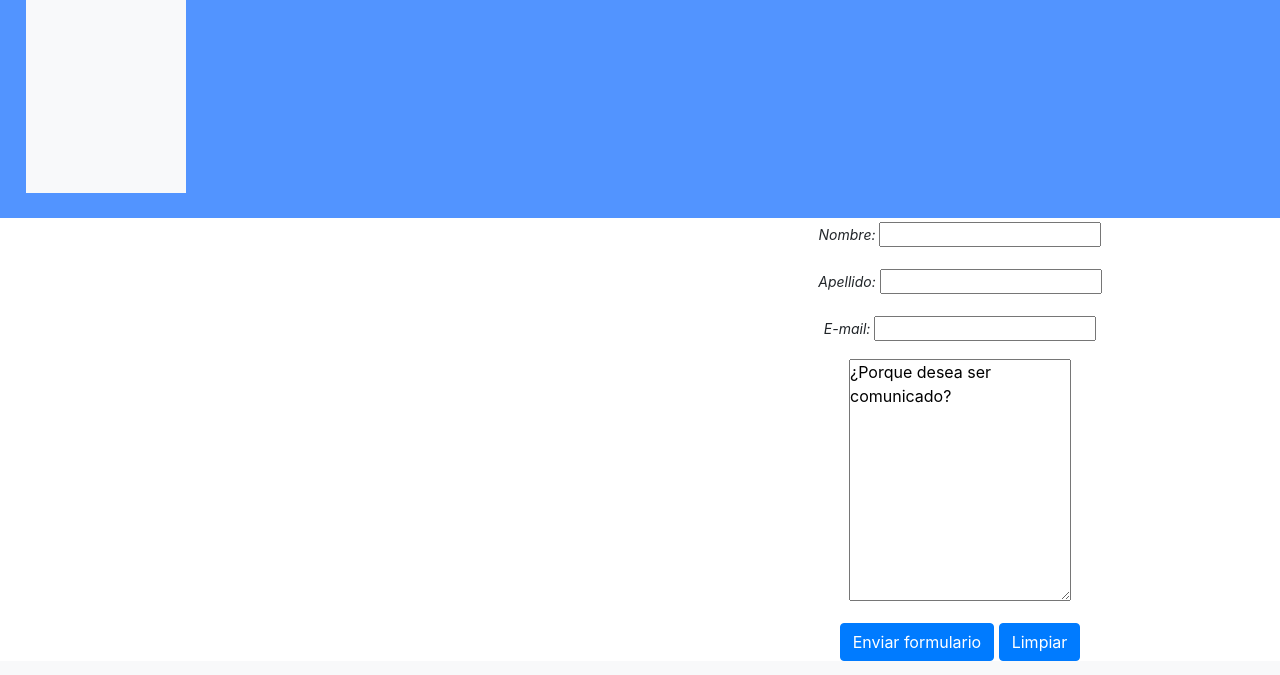
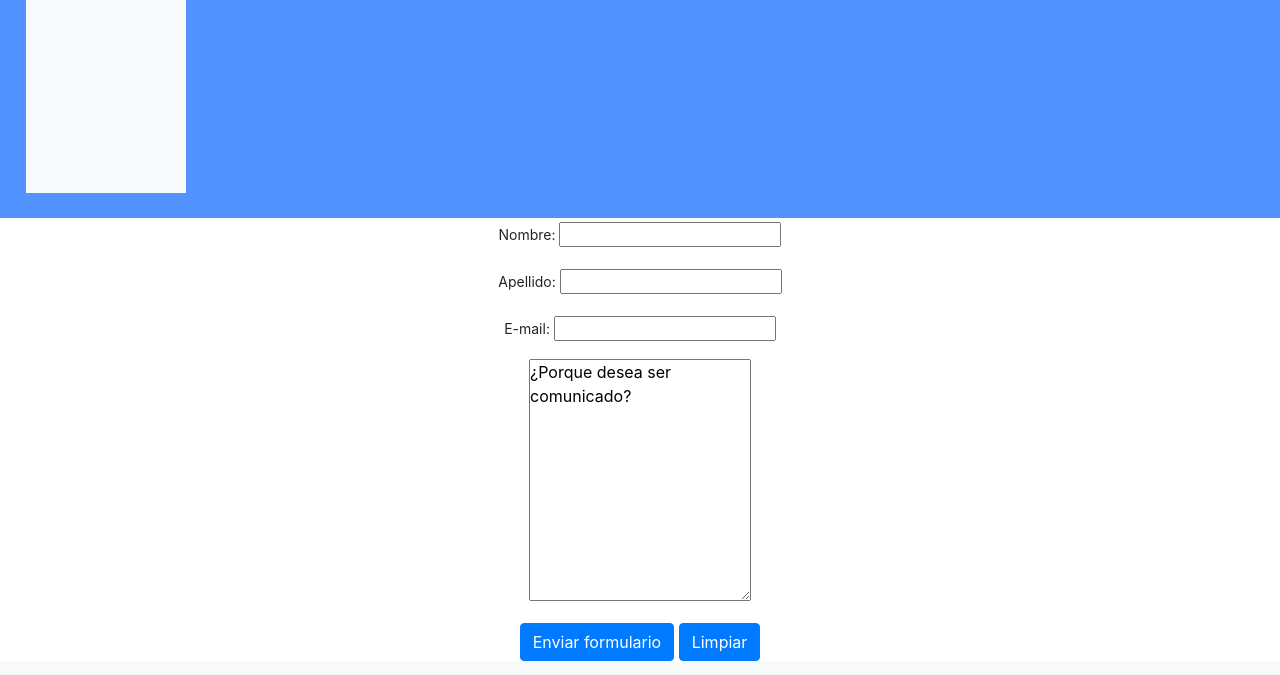
Before and after one commit to Markkk06/Ultima-Entrega, a plain HTML site: page Formulario.html in a window 1280 px wide. Shown: the part 473-1148 px from the top of the page. Drawn offline with nearby package versions, Linux system fonts and the light colour scheme; files that its build step writes are made by us from their sources.

Commit message:
Mejorando Formulario

```diff
--- a/Formulario.html
+++ b/Formulario.html
@@ -64,10 +64,7 @@
     </nav>
   </header>
 
-    <section class="text-center section_texto">
-
-
-      <fieldset>
+      <fieldset class="text-center">
         <form action="index.html" method="POST">
         <div class="form-group form-control-sm">
           <label for="nombre"> Nombre:</label>
@@ -90,7 +87,7 @@
         </form>
       </fieldset>
 
-    </section>
+
 
     <footer class="footer mt-auto py-3 bg-light" >
       <div class="container">
```
